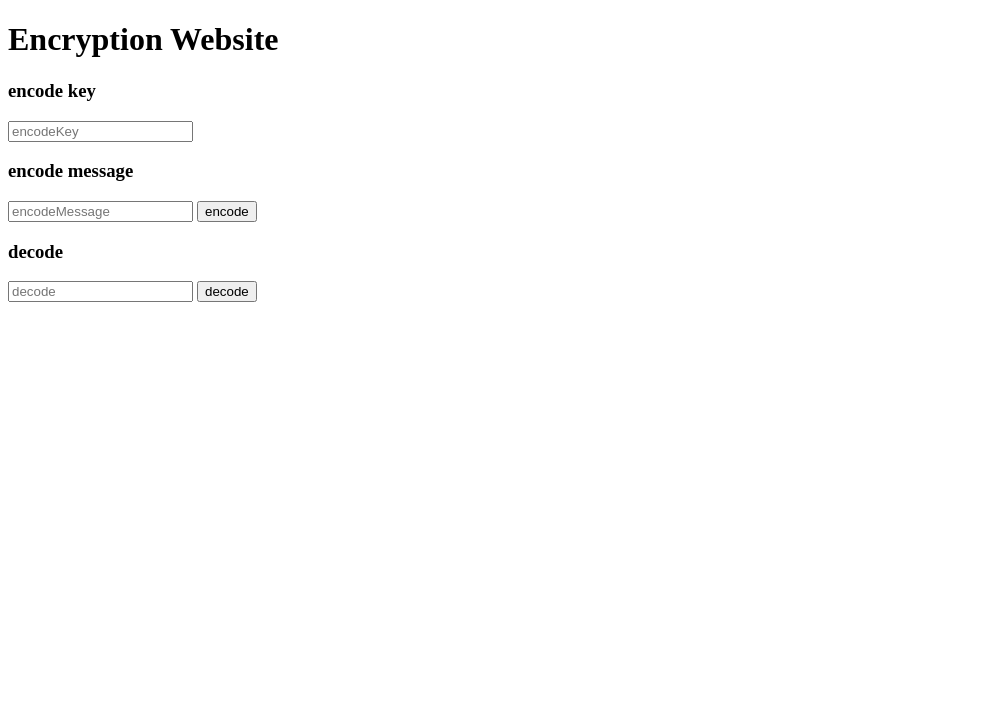
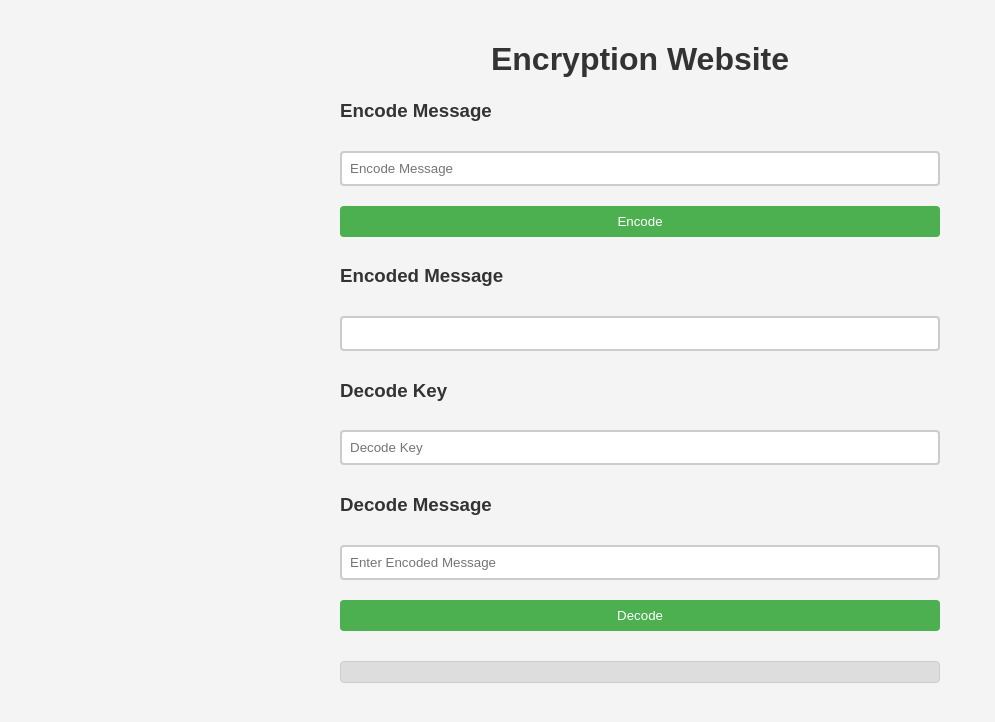
Before and after one commit to B1zy/La1303-Jahr-2, a plain HTML site: page index.html in a window 1280 px wide. Shown: the whole page, without its empty margins (0-995 px from the left). Drawn offline with Linux system fonts and the light colour scheme.

Commit message:
Add files via upload

```diff
--- a/app.js
+++ b/app.js
@@ -1,20 +1,47 @@
-function encode(message, shift) {
+// Function to generate a random key for encoding
+function generateRandomKey() {
+    return Math.floor(Math.random() * 26) + 1; // Generates a key between 1 and 26
+}
+
+// Encode function with random encode key
+function encode() {
+    const message = document.getElementById("encodeMessage").value;
+    const shift = generateRandomKey(); // Use a random shift for each encoding
     let encodedMessage = '';
 
     for (let i = 0; i < message.length; i++) {
         let charCode = message.charCodeAt(i);
 
         if (charCode >= 65 && charCode <= 90) {
-            // Uppercase letters
             encodedMessage += String.fromCharCode((charCode - 65 + shift) % 26 + 65);
         } else if (charCode >= 97 && charCode <= 122) {
-            // Lowercase letters
             encodedMessage += String.fromCharCode((charCode - 97 + shift) % 26 + 97);
         } else {
-            // Non-alphabetic characters remain unchanged
             encodedMessage += message.charAt(i);
         }
     }
 
-    return { encodedMessage, key: shift };
+    document.getElementById("encodedMessage").value = encodedMessage;
+    document.getElementById("decodeKey").value = shift.toString(); // Display the key used for encoding
 }
+
+// Decode function requires the correct key from the user
+function decode() {
+    const shift = parseInt(document.getElementById("decodeKey").value);
+    const encodedMessage = document.getElementById("decodeMessage").value;
+    let decodedMessage = '';
+
+    for (let i = 0; i < encodedMessage.length; i++) {
+        let charCode = encodedMessage.charCodeAt(i);
+
+        if (charCode >= 65 && charCode <= 90) {
+            decodedMessage += String.fromCharCode((charCode - 65 - shift + 26) % 26 + 65);
+        } else if (charCode >= 97 && charCode <= 122) {
+            decodedMessage += String.fromCharCode((charCode - 97 - shift + 26) % 26 + 97);
+        } else {
+            decodedMessage += encodedMessage.charAt(i);
+        }
+    }
+
+    document.getElementById("result").innerText = `Decoded Message: ${decodedMessage}`;
+}
--- a/index.html
+++ b/index.html
@@ -1,19 +1,37 @@
 <!DOCTYPE html>
-<html>
+<html lang="en">
 <head>
+    <meta charset="UTF-8">
+    <meta name="viewport" content="width=device-width, initial-scale=1.0">
     <title>Encryption Website</title>
+    <link rel="stylesheet" href="style.css">
 </head>
 <body>
     <h1>Encryption Website</h1>
-    <h3>encode key</h3>
-    <input type="text" id="encode key" placeholder="encodeKey">
-    <h3>encode message</h3>
-    <input type="text" id="encode message" placeholder="encodeMessage">
-    <button onclick="encode()">encode</button>
-    <h3>decode</h3>
-    <input type="text" id="decode" placeholder="decode">
-    <button onclick="decode()">decode</button>
+    <div class="container">
+        <div class="encode">
+            <h3>Encode Message</h3>
+            <input type="text" id="encodeMessage" placeholder="Encode Message">
+            <button onclick="encode()">Encode</button>
+        </div>
 
+        <div class="encoded">
+            <h3>Encoded Message</h3>
+            <input type="text" id="encodedMessage" readonly>
+        </div>
+
+        <div class="decode">
+            <h3>Decode Key</h3>
+            <input type="text" id="decodeKey" placeholder="Decode Key">
+
+            <h3>Decode Message</h3>
+            <input type="text" id="decodeMessage" placeholder="Enter Encoded Message">
+            <button onclick="decode()">Decode</button>
+        </div>
+
+        <p id="result"></p>
+    </div>
+
+    <script src="app.js"></script>
 </body>
-<script src="app.js"></script>
 </html>
--- /dev/null
+++ b/style.css
@@ -0,0 +1,46 @@
+body {
+    font-family: Arial, sans-serif;
+    margin: 0;
+    padding: 20px;
+    background-color: #f4f4f4;
+    color: #333;
+}
+h1
+{
+    color: #333;
+    text-align: center;
+}
+ h3 {
+    color: #333;
+}
+input[type="text"], button {
+    width: 100%;
+    padding: 8px;
+    margin: 10px 0;
+    box-sizing: border-box;
+}
+input[type="text"] {
+    border: 2px solid #ccc;
+    border-radius: 4px;
+}
+button {
+    background-color: #4CAF50;
+    color: white;
+    border: none;
+    border-radius: 4px;
+    cursor: pointer;
+}
+button:hover {
+    background-color: #45a049;
+}
+#result {
+    margin-top: 20px;
+    padding: 10px;
+    background-color: #ddd;
+    border: 1px solid #ccc;
+    border-radius: 4px;
+}
+.container {
+    max-width: 600px;
+    margin: auto;
+}
```
